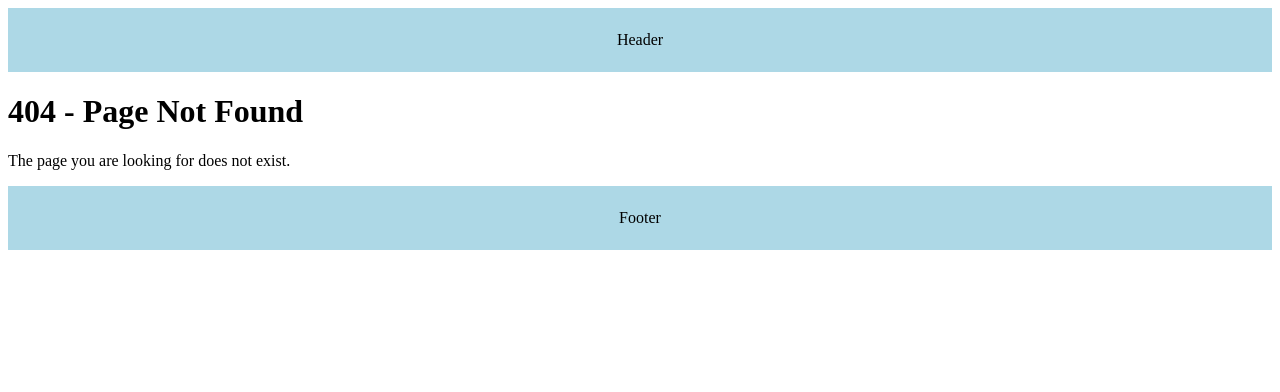
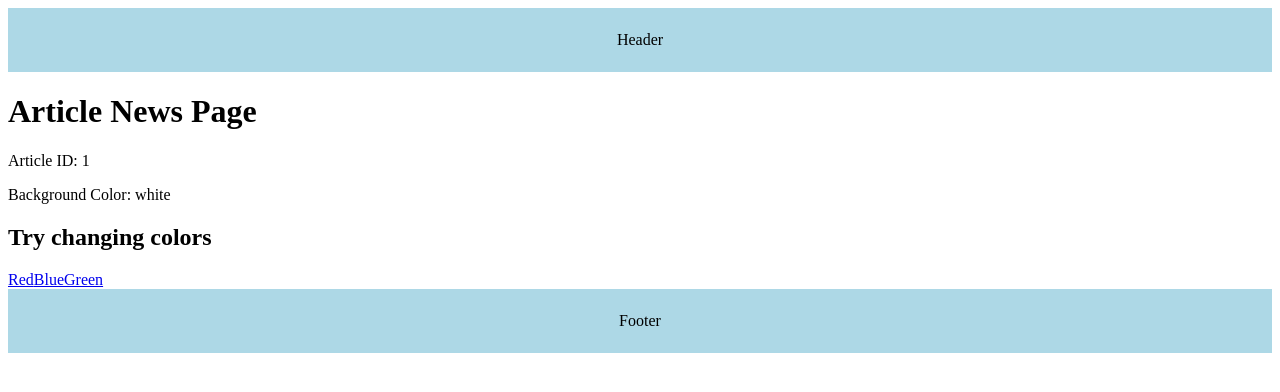
Before and after one commit to dboatengg/next-app-1, a Next.js app: page /article/1 in a window 1280 px wide. Before the commit this address had no page. Shown: the top 392 px of the page. Built offline with nearby package versions, Linux system fonts and the light colour scheme.

Commit message:
practice Next.js params & searchParams handling

```diff
--- /dev/null
+++ b/src/app/article/[articleId]/page.tsx
@@ -0,0 +1,22 @@
+import Link from "next/link";
+
+export default async function ArticleNews({ params, searchParams }: { params: Promise<{ articleId: string }>, searchParams: Promise<{ color?: string }> }) {
+
+    const { articleId } = await params;
+    const { color } = await searchParams;
+
+    const bgColor = color || 'white';
+
+    return (
+        <main style={{ backgroundColor: bgColor }}>
+            <h1>Article News Page</h1>
+            <p>Article ID: {articleId}</p>
+            <p>Background Color: {bgColor}</p>
+
+            <h2>Try changing colors</h2>
+            <Link href={`/article/${articleId}?color=red`}>Red</Link>
+            <Link href={`/article/${articleId}?color=blue`}>Blue</Link>
+            <Link href={`/article/${articleId}?color=green`}>Green</Link>
+        </main>
+    )
+}
```
Also changed, not shown: src/app/params/page.tsx (added, +15 -0 lines).
